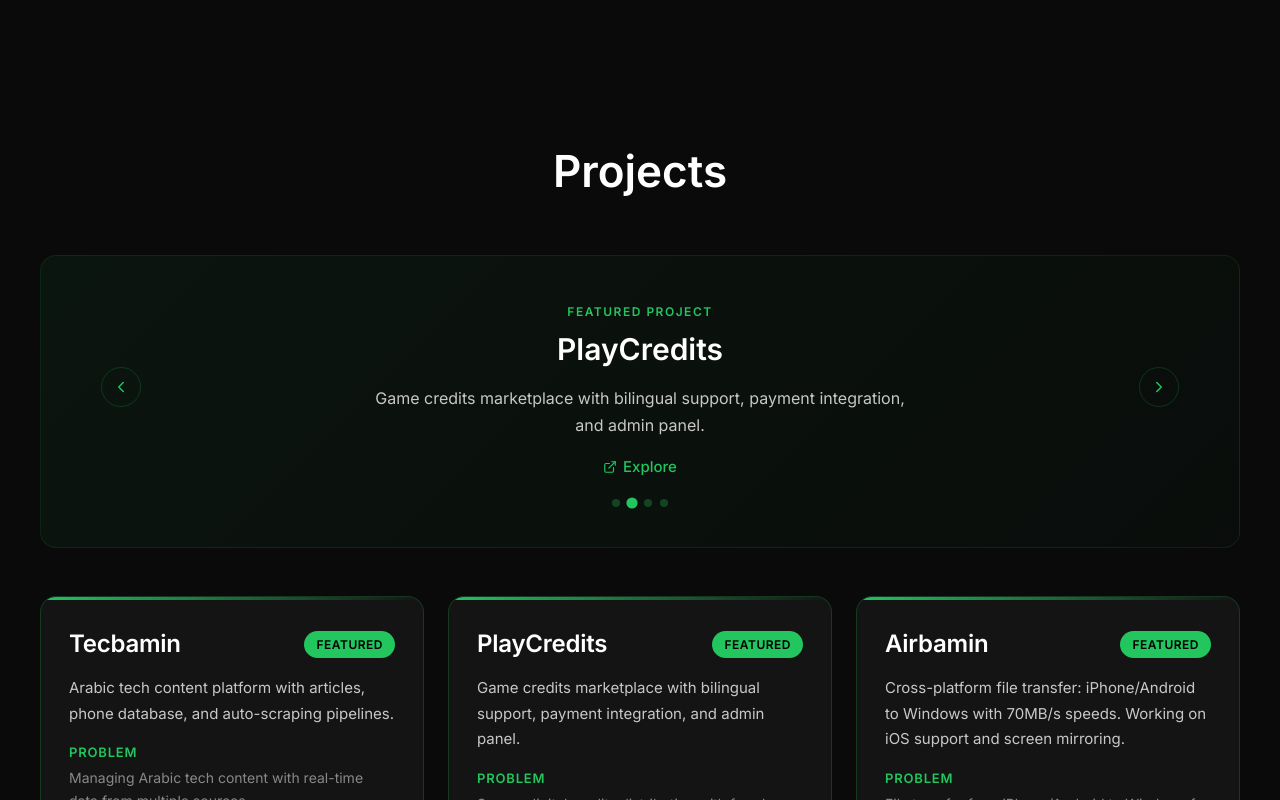
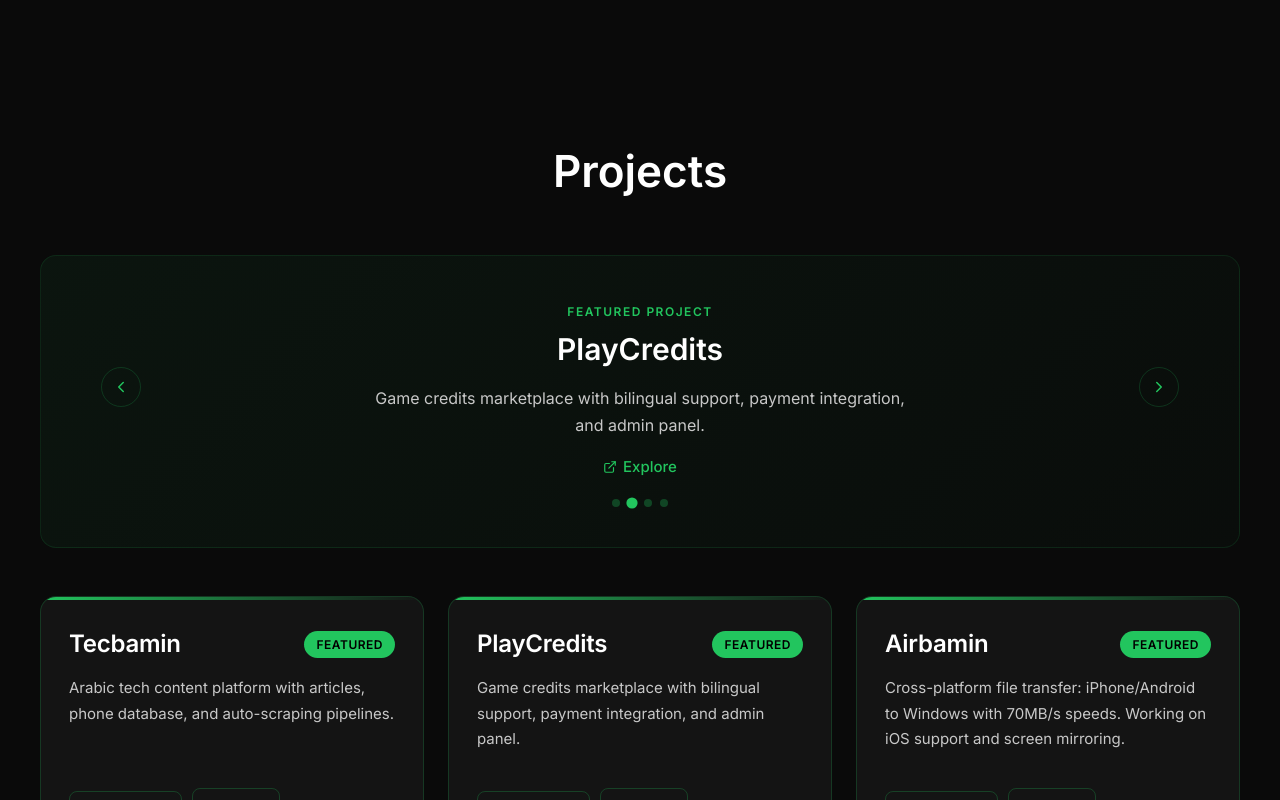
Before and after one commit to ibrahim-shoil/myportfolio, a React (Vite) app: page / in a window 1280 px wide. Shown: the part 2000-2800 px from the top of the page. Built offline with nearby package versions, Linux system fonts and the light colour scheme; no server answers.

Commit message:
Collapse project cards with Show more/less toggle, only one open at a time

```diff
--- a/src/components/Projects.jsx
+++ b/src/components/Projects.jsx
@@ -97,9 +97,14 @@
 export default function Projects() {
   const [downloadCounts, setDownloadCounts] = useState({})
   const [spotlightIndex, setSpotlightIndex] = useState(0)
+  const [expandedSlug, setExpandedSlug] = useState(null)
   const gridRef = useScrollReveal()
   const touchStartX = useRef(null)
   const touchStartY = useRef(null)
+
+  const toggleExpand = (slug) => {
+    setExpandedSlug(prev => prev === slug ? null : slug)
+  }
 
   const goToSlide = useCallback((index) => {
     setSpotlightIndex((index + FEATURED.length) % FEATURED.length)
@@ -210,11 +215,12 @@
           {PROJECTS.map((project, index) => {
             const fileName = project.download?.split('/').pop()
             const count = fileName ? downloadCounts[fileName] : null
+            const isExpanded = expandedSlug === project.slug
 
             return (
               <div
                 key={project.slug}
-                className={`project-card reveal-on-scroll ${project.featured ? 'featured' : ''}`}
+                className={`project-card reveal-on-scroll ${project.featured ? 'featured' : ''} ${isExpanded ? 'expanded' : ''}`}
                 style={{ '--reveal-delay': `${index * 100}ms` }}
               >
                 <div className="project-header">
@@ -222,7 +228,8 @@
                   {project.featured && <span className="project-badge">Featured</span>}
                 </div>
                 <p className="project-description">{project.description}</p>
-                <div className="project-details">
+                <div className={`project-details ${isExpanded ? 'open' : ''}`}>
+                  <div className="project-details-inner">
                     <div className="project-section">
                       <h4>Problem</h4>
                       <p>{project.problem}</p>
@@ -240,7 +247,11 @@
                       </div>
                     </div>
                   </div>
+                </div>
                 <div className="project-actions">
+                  <button onClick={() => toggleExpand(project.slug)} className="project-btn project-btn-toggle">
+                    {isExpanded ? 'Show less' : 'Show more'}
+                  </button>
                   {project.link && project.link === '#bruh' && (
                     <button onClick={() => new Audio('/Bruh.mp3').play()} className="project-btn">
                       <IconExternalLink /> Visit
--- a/src/components/Projects.scss
+++ b/src/components/Projects.scss
@@ -296,7 +296,17 @@
 }
 
 .project-details {
-  flex: 1;
+  display: grid;
+  grid-template-rows: 0fr;
+  transition: grid-template-rows 0.35s ease;
+
+  &.open {
+    grid-template-rows: 1fr;
+  }
+}
+
+.project-details-inner {
+  overflow: hidden;
   display: flex;
   flex-direction: column;
   gap: 16px;
```
Lines whose indentation alone changed are shown as unchanged.
